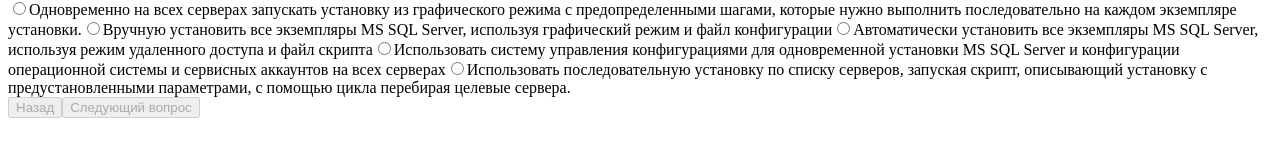
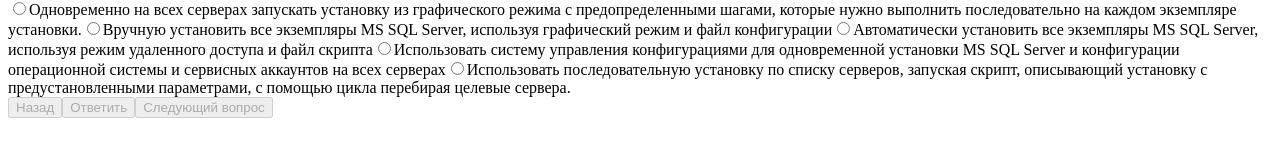
Before and after one commit to senLoveY/test-dbms2, a React (Vite) app: page / in a window 1280 px wide. Both pictures are taken after a click on the button "Начать тест". Shown: the part 197-354 px from the top of the page. Built offline with nearby package versions, Linux system fonts and the light colour scheme; the HTML template or start-up script is replaced by a standard one.

Commit message:
Add explicit answer submission flow
Require users to click an Answer button before seeing correctness feedback and allowing navigation to the next question.

```diff
--- a/src/App.jsx
+++ b/src/App.jsx
@@ -61,22 +61,25 @@ export default function App() {
   const [finished, setFinished] = useState(false);
   const [currentIndex, setCurrentIndex] = useState(0);
   const [answers, setAnswers] = useState({});
+  const [checkedMap, setCheckedMap] = useState({});
   const [attempts, setAttempts] = useState(
     Number(localStorage.getItem("quizAttempts") || 0)
   );
 
   const currentQuestion = questions[currentIndex];
+  const currentQuestionId = currentQuestion?.id;
   const selected = answers[currentQuestion?.id] || [];
+  const currentChecked = Boolean(checkedMap[currentQuestionId]);
   const currentAnswerStates = currentQuestion
     ? getAnswerState(currentQuestion, selected)
     : [];
   const currentIsCorrect =
-    currentQuestion && selected.length > 0
+    currentQuestion && currentChecked
       ? isQuestionCorrect(currentQuestion, selected)
       : null;
   const answeredCount = useMemo(
-    () => Object.values(answers).filter((value) => value.length > 0).length,
-    [answers]
+    () => Object.values(checkedMap).filter(Boolean).length,
+    [checkedMap]
   );
 
   const score = useMemo(() => {
@@ -90,6 +93,7 @@ export default function App() {
   const isLastQuestion = currentIndex === questions.length - 1;
 
   function handleOptionToggle(optionIndex) {
+    setCheckedMap((prev) => ({ ...prev, [currentQuestion.id]: false }));
     setAnswers((prev) => {
       const previous = prev[currentQuestion.id] || [];
 
@@ -106,8 +110,13 @@ export default function App() {
     });
   }
 
+  function handleCheckAnswer() {
+    if (!selected.length) return;
+    setCheckedMap((prev) => ({ ...prev, [currentQuestion.id]: true }));
+  }
+
   function handleNext() {
-    if (!selected.length) return;
+    if (!selected.length || !currentChecked) return;
     if (isLastQuestion) {
       const nextAttempts = attempts + 1;
       localStorage.setItem("quizAttempts", String(nextAttempts));
@@ -123,6 +132,7 @@ export default function App() {
     setFinished(false);
     setCurrentIndex(0);
     setAnswers({});
+    setCheckedMap({});
     setQuestions(prepareQuestionsSet());
   }
 
@@ -233,7 +243,7 @@ export default function App() {
           {currentQuestion.options.map((option, idx) => {
             const checked = selected.includes(idx);
             const answerState =
-              selected.length > 0 ? `state-${currentAnswerStates[idx]}` : "";
+              currentChecked ? `state-${currentAnswerStates[idx]}` : "";
             return (
               <label
                 key={`${currentQuestion.id}-${idx}-${option.text.slice(0, 16)}`}
@@ -260,7 +270,18 @@ export default function App() {
           >
             Назад
           </button>
-          <button className="primary-btn" onClick={handleNext} disabled={!selected.length}>
+          <button
+            className="check-btn"
+            onClick={handleCheckAnswer}
+            disabled={!selected.length || currentChecked}
+          >
+            Ответить
+          </button>
+          <button
+            className="primary-btn"
+            onClick={handleNext}
+            disabled={!selected.length || !currentChecked}
+          >
             {isLastQuestion ? "Завершить тест" : "Следующий вопрос"}
           </button>
         </div>
--- a/src/styles.css
+++ b/src/styles.css
@@ -179,6 +179,12 @@ button:disabled {
   background: rgba(30, 41, 59, 0.4);
 }
 
+.check-btn {
+  color: #cffafe;
+  border: 1px solid rgba(34, 211, 238, 0.5);
+  background: rgba(8, 47, 73, 0.7);
+}
+
 .summary {
   text-align: center;
 }
```
